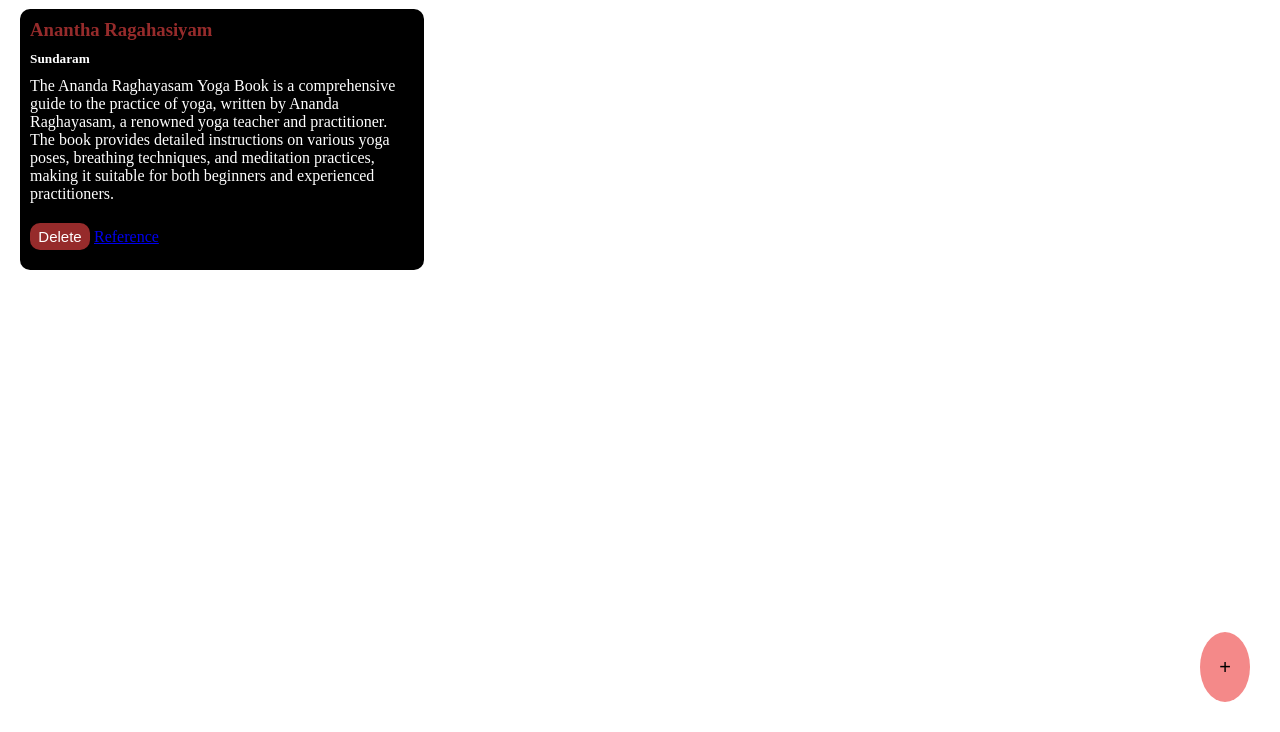
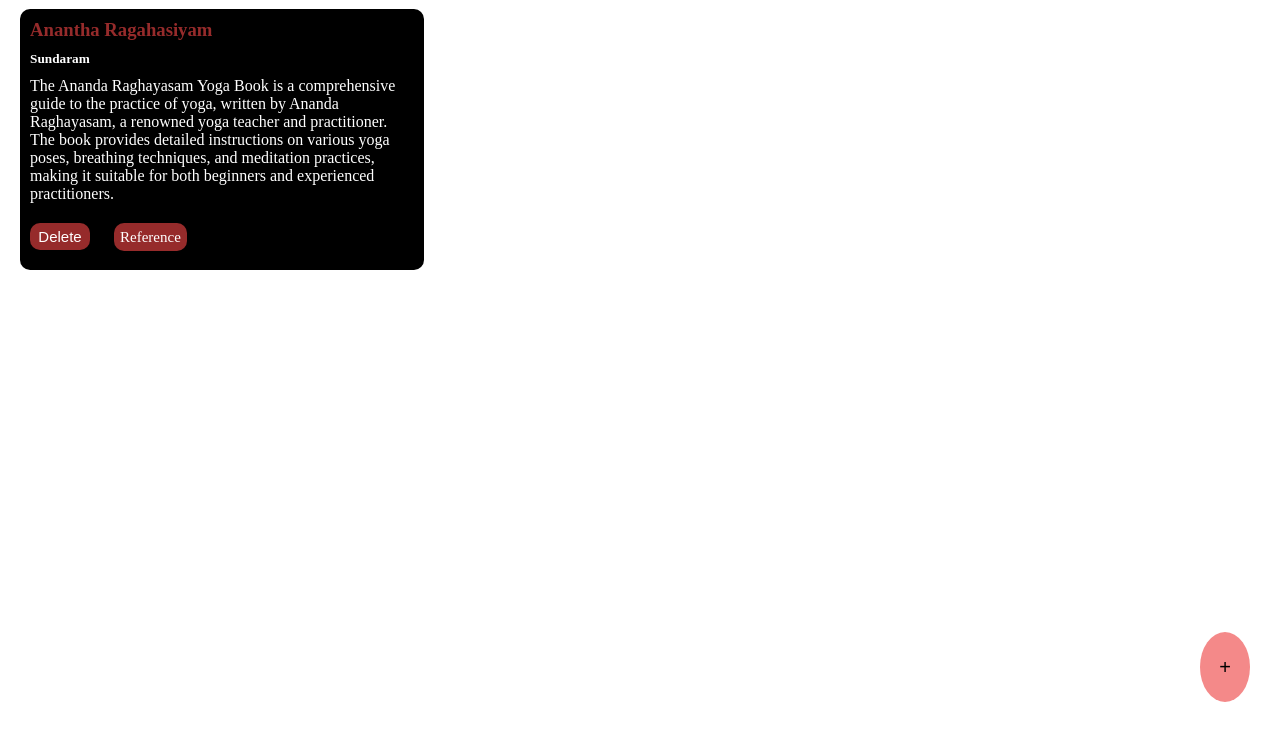
Before and after one commit to Vimal2710/Project_1_Book_Shelf_using_HTML_CSS_JavaScript, a plain HTML site: page index.html in a window 1280 px wide. Shown: the part 68-800 px from the top of the page. Drawn offline with Linux system fonts and the light colour scheme.

Commit message:
Update style.css

```diff
--- a/style.css
+++ b/style.css
@@ -31,6 +31,21 @@ body{
     background-color: rgba(238, 68, 68, 0.63);
     color: white;
     border-radius: 10px;
+    border: none;
+}
+.box a{
+    color: white;
+    width: 90px;
+    padding: 6px;
+    font-size: 15px;
+    margin-top: 10px;
+    margin-left: 20px;
+    margin-bottom: 10px;
+    text-align: center;
+    background-color: rgba(238, 68, 68, 0.63);
+    color: white;
+    border-radius: 10px;
+    text-decoration: none;
     border: none;
 }
 .box h3{
```
